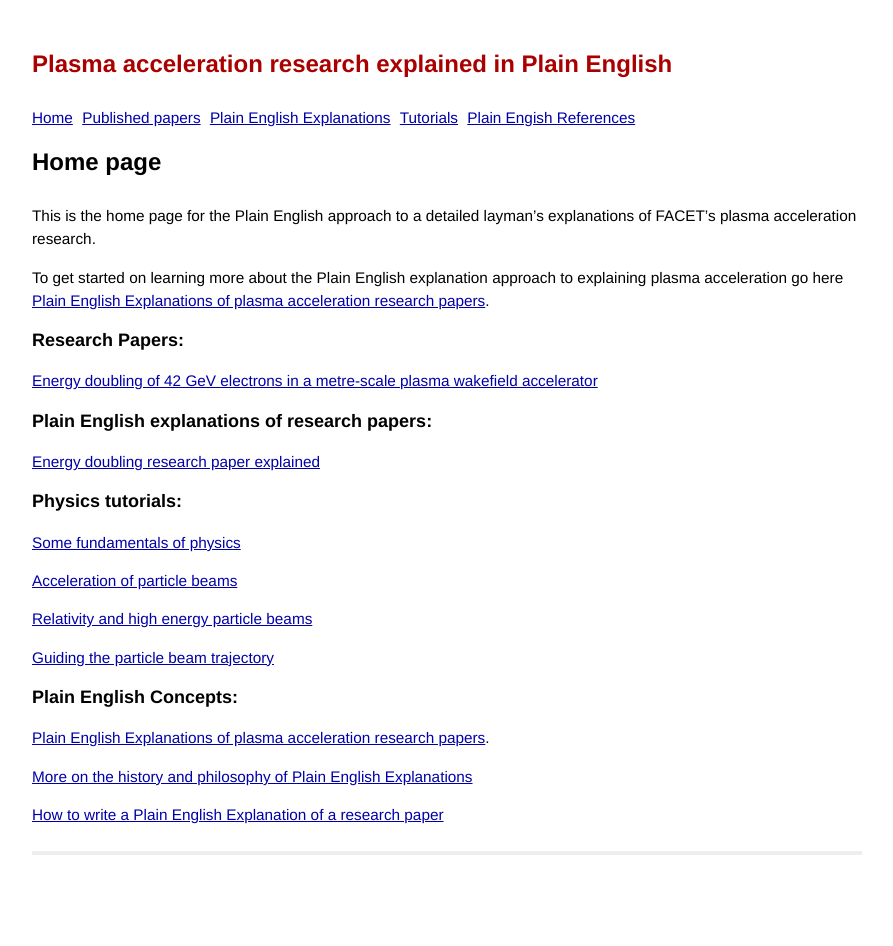
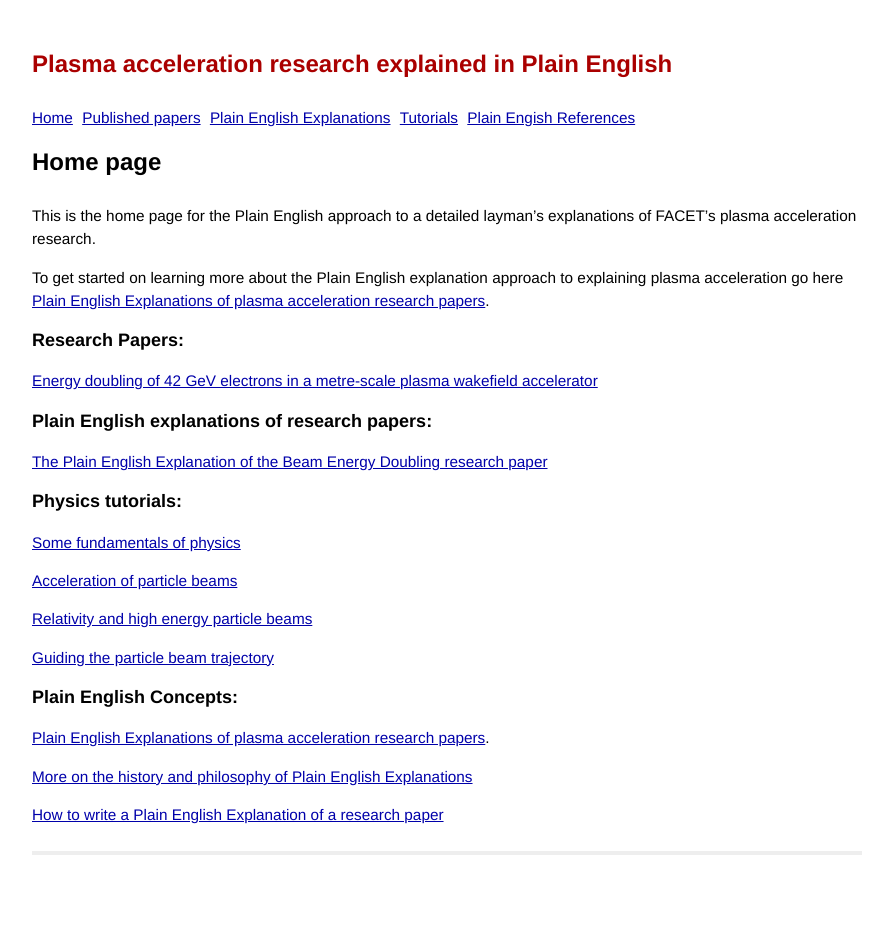
Before and after one commit to grbfacet/facet, a Jekyll site: the page built from index.md, in a window 1280 px wide. Shown: the whole page, without its empty margins (193-1086 px from the left). Built offline with Jekyll 4.4.1, drawn with Linux system fonts in a browser that asks for light colours.

Commit message:
Update index.md

```diff
--- a/index.md
+++ b/index.md
@@ -15,7 +15,7 @@ To get started on learning more about the Plain English explanation approach to
 
 ### Plain English explanations of research papers:
 
-[Energy doubling research paper explained](/energy-doubling-explained.html)
+[The Plain English Explanation of the Beam Energy Doubling research paper](/energy-doubling-explained.html)
 
 
 ### Physics tutorials:
```
